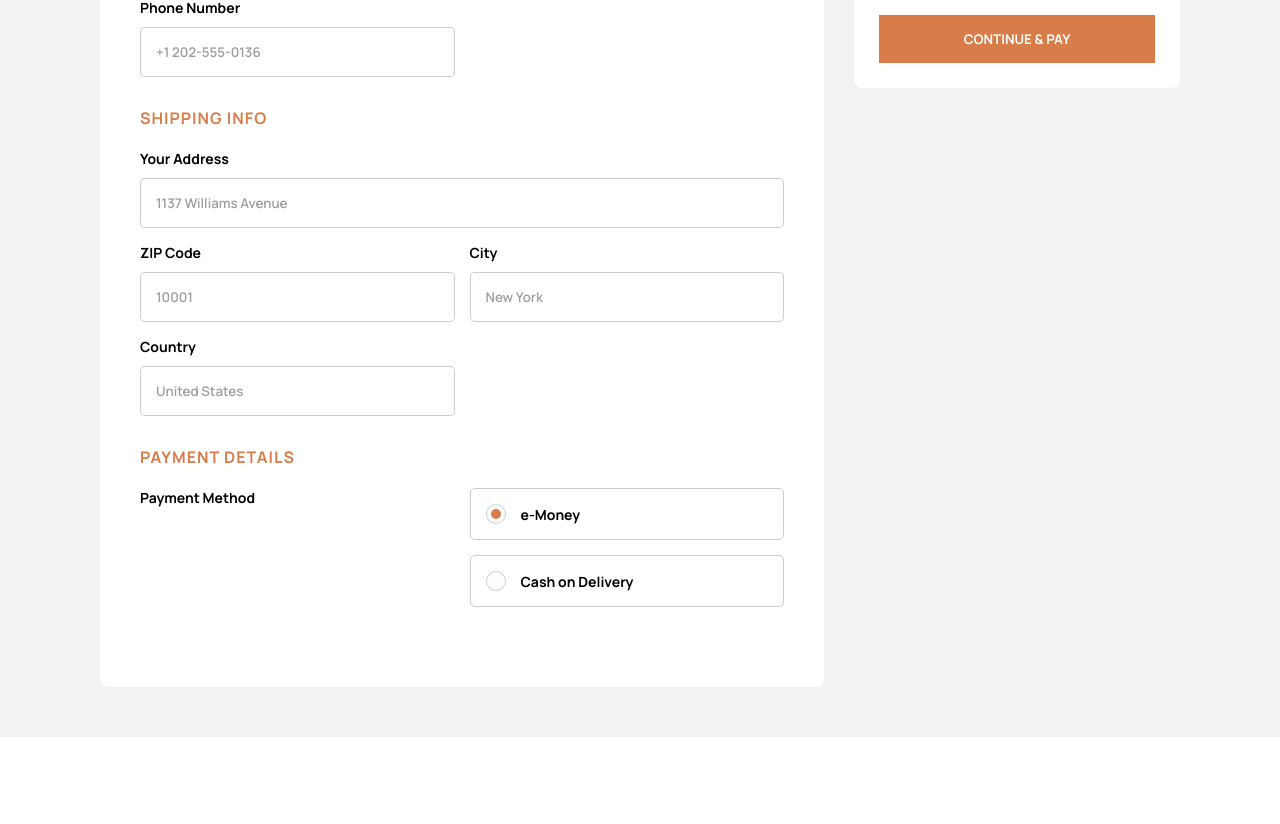
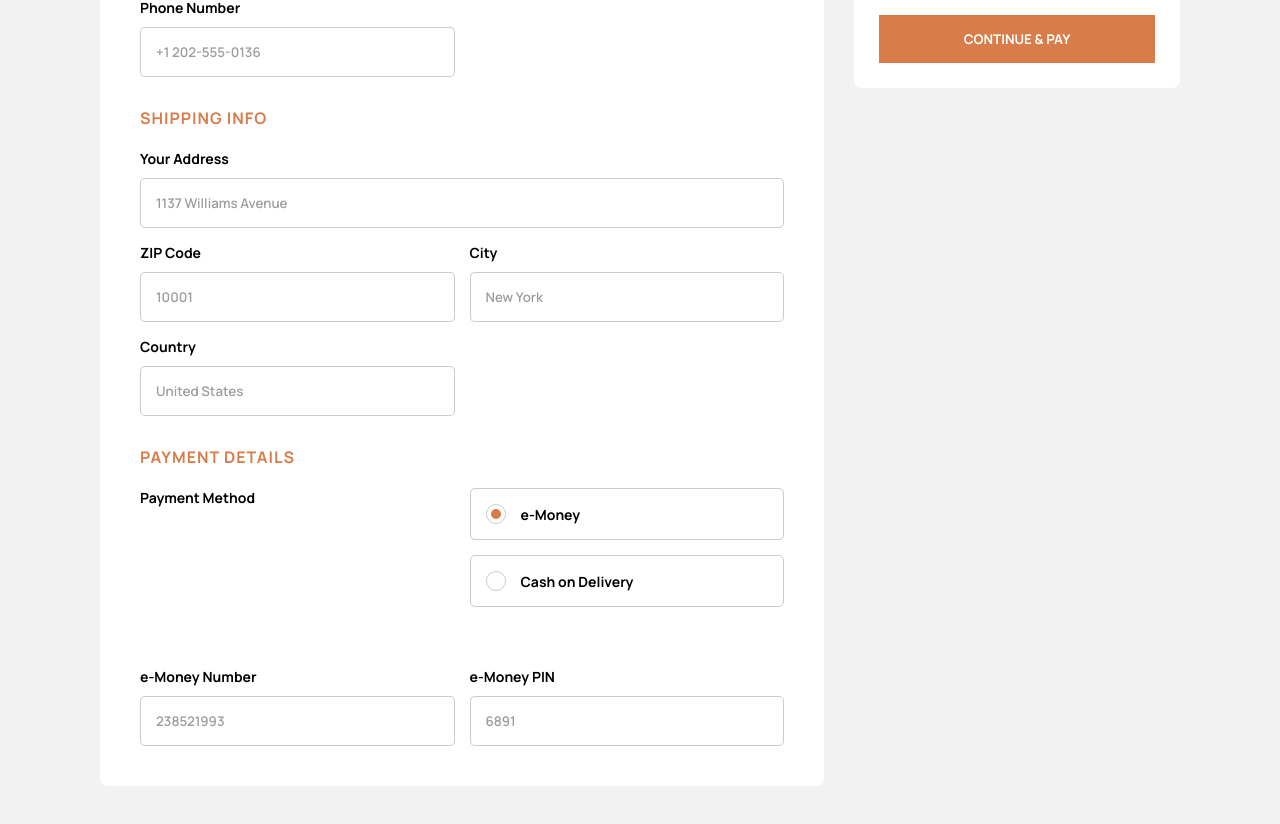
Before and after one commit to akaahl/audiophile-ecommerce, a React (Create React App) app: page /checkout in a window 1280 px wide. Shown: the part 502-1326 px from the top of the page. Before the commit the page ends 1239 px from the top, so only its background shows below. Built offline with nearby package versions, Linux system fonts and the light colour scheme.

Commit message:
Finalized the entire form validations with Formik in InnerForm component

```diff
--- a/src/components/Checkout/InnerForm.js
+++ b/src/components/Checkout/InnerForm.js
@@ -2,11 +2,12 @@ import React from "react";
 import codIcon from "../../assets/shared/desktop/icon-cash-on-delivery.svg";
 import { useSelector } from "react-redux";
 import { v4 as uuidv4 } from "uuid";
-import { useFormik, Formik, Form, Field, ErrorMessage } from "formik";
+import { Formik, Form, Field, ErrorMessage, FieldArray } from "formik";
 import * as Yup from "yup";
 import "yup-phone";
 import { StyledInnerForm } from "./styles.js";
 import TextError from "./TextError";
+import RadioGroups from "./RadioGroups";
 
 const InnerForm = () => {
   const cart = useSelector((state) => state.allData.cart).filter(
@@ -35,6 +36,14 @@ const InnerForm = () => {
     city: Yup.string().required("Field cannot be empty"),
     country: Yup.string().required("Field cannot be empty"),
     method: Yup.string().required("Pick one of the payment option"),
+    eNumber: Yup.string().when("method", {
+      is: "e-money",
+      then: Yup.string().required("Field cannot be empty"),
+    }),
+    ePin: Yup.string().when("method", {
+      is: "e-money",
+      then: Yup.string().required("Field cannot be empty"),
+    }),
   });
 
   const initialValues = {
@@ -45,27 +54,23 @@ const InnerForm = () => {
     zipcode: "",
     city: "",
     country: "",
-    method: "",
+    method: "e-money",
+    eNumber: "",
+    ePin: "",
   };
-
-  const onSubmit = (values, submitProps) => {
-    console.log(submitProps);
-  };
-
-  // const formik = useFormik({
-
-  //   onSubmit: (values) => {
-  //     console.log(values);
-  //   },
-  //   validationSchema,
-  // });
-
-  // console.log(formik.errors);
 
   return (
     <Formik
       initialValues={initialValues}
-      onSubmit={(values) => console.log(values)}
+      onSubmit={(values) => {
+        if (values.method === "cod") {
+          values.eNumber = "";
+          values.ePin = "";
+          console.log(values);
+        }
+
+        console.log("Form validated");
+      }}
       validationSchema={validationSchema}
       validateOnChange={false}
     >
@@ -200,39 +205,22 @@ const InnerForm = () => {
                 <div className="top">
                   <span>Payment Method</span>
 
-                  <div className="payment-methods">
-                    <label htmlFor="e-money" className="payment-method">
-                      <Field
-                        type="radio"
-                        name="method"
-                        id="e-money"
-                        value="e-money"
-                        checked
-                      />
-                      <div className="checkmark"></div>
-                      <span>e-Money</span>
-                    </label>
-
-                    <label htmlFor="cod" className="payment-method">
-                      <Field type="radio" name="method" id="cod" value="cod" />
-                      <div className="checkmark"></div>
-                      <span>Cash on Delivery</span>
-                    </label>
-                  </div>
+                  <Field name="method" render={RadioGroups} />
                 </div>
 
                 <div className="bottom">
-                  {/* <div className="e-money-details">
+                  {formik.values.method === "e-money" && (
+                    <div className="e-money-details">
                       <div className="e-money-number">
                         <div className="top">
-                  <label htmlFor="number">e-Money Number</label>
-                  <small>Field cannot be empty</small>
+                          <label htmlFor="eNumber">e-Money Number</label>
+                          <ErrorMessage name="eNumber" component={TextError} />
                         </div>
 
-                <input
+                        <Field
                           type="text"
-                  name="number"
-                  id="number"
+                          name="eNumber"
+                          id="eNumber"
                           placeholder="238521993"
                           className="input-el"
                         />
@@ -240,28 +228,31 @@ const InnerForm = () => {
 
                       <div className="e-money-pin">
                         <div className="top">
-                  <label htmlFor="pin">e-Money PIN</label>
-                  <small>Field cannot be empty</small>
+                          <label htmlFor="ePin">e-Money PIN</label>
+                          <ErrorMessage name="ePin" component={TextError} />
                         </div>
-                <input
+                        <Field
                           type="text"
-                  name="pin"
+                          name="ePin"
                           id="pin"
                           placeholder="6891"
                           className="input-el"
                         />
                       </div>
-            </div> */}
+                    </div>
+                  )}
 
-                  {/* <div className="cod-details">
+                  {formik.values.method === "cod" && (
+                    <div className="cod-details">
                       <img src={codIcon} alt="cash on delivery" />
                       <p>
-                The ‘Cash on Delivery’ option enables you to pay in cash when
-                our delivery courier arrives at your residence. Just make sure
-                your address is correct so that your order will not be
-                cancelled.
+                        The ‘Cash on Delivery’ option enables you to pay in cash
+                        when our delivery courier arrives at your residence.
+                        Just make sure your address is correct so that your
+                        order will not be cancelled.
                       </p>
-            </div> */}
+                    </div>
+                  )}
                 </div>
               </div>
             </div>
--- /dev/null
+++ b/src/components/Checkout/RadioGroups.js
@@ -0,0 +1,33 @@
+import React from "react";
+
+const RadioGroups = ({ field }) => (
+  <div className="payment-methods">
+    <label htmlFor="e-money" className="payment-method">
+      <input
+        {...field}
+        type="radio"
+        name="method"
+        id="e-money"
+        value="e-money"
+        checked={field.value === "e-money"}
+      />
+      <div className="checkmark"></div>
+      <span>e-Money</span>
+    </label>
+
+    <label htmlFor="cod" className="payment-method">
+      <input
+        {...field}
+        type="radio"
+        name="method"
+        id="cod"
+        value="cod"
+        checked={field.value === "cod"}
+      />
+      <div className="checkmark"></div>
+      <span>Cash on Delivery</span>
+    </label>
+  </div>
+);
+
+export default RadioGroups;
```
Lines whose indentation alone changed are shown as unchanged.
